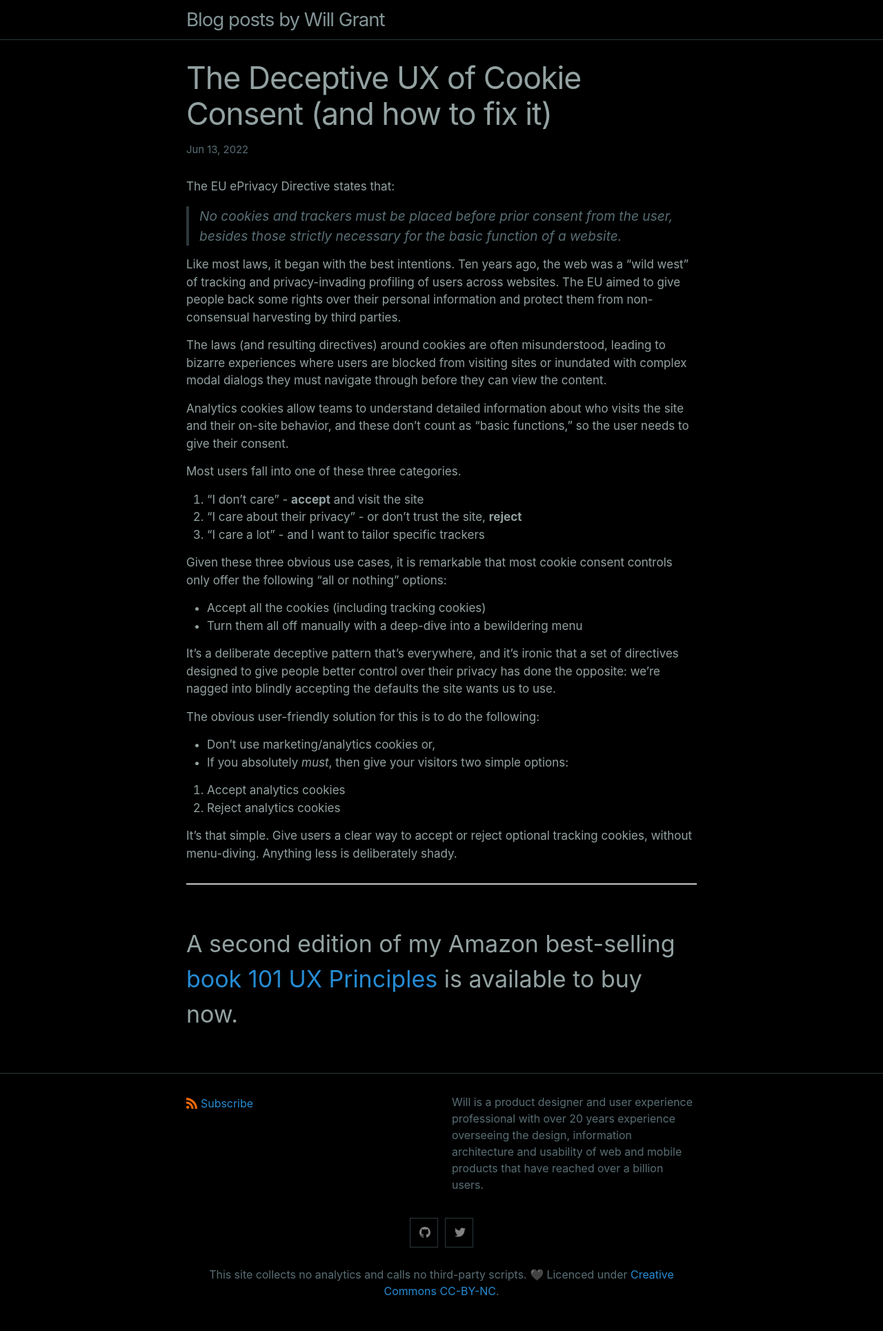
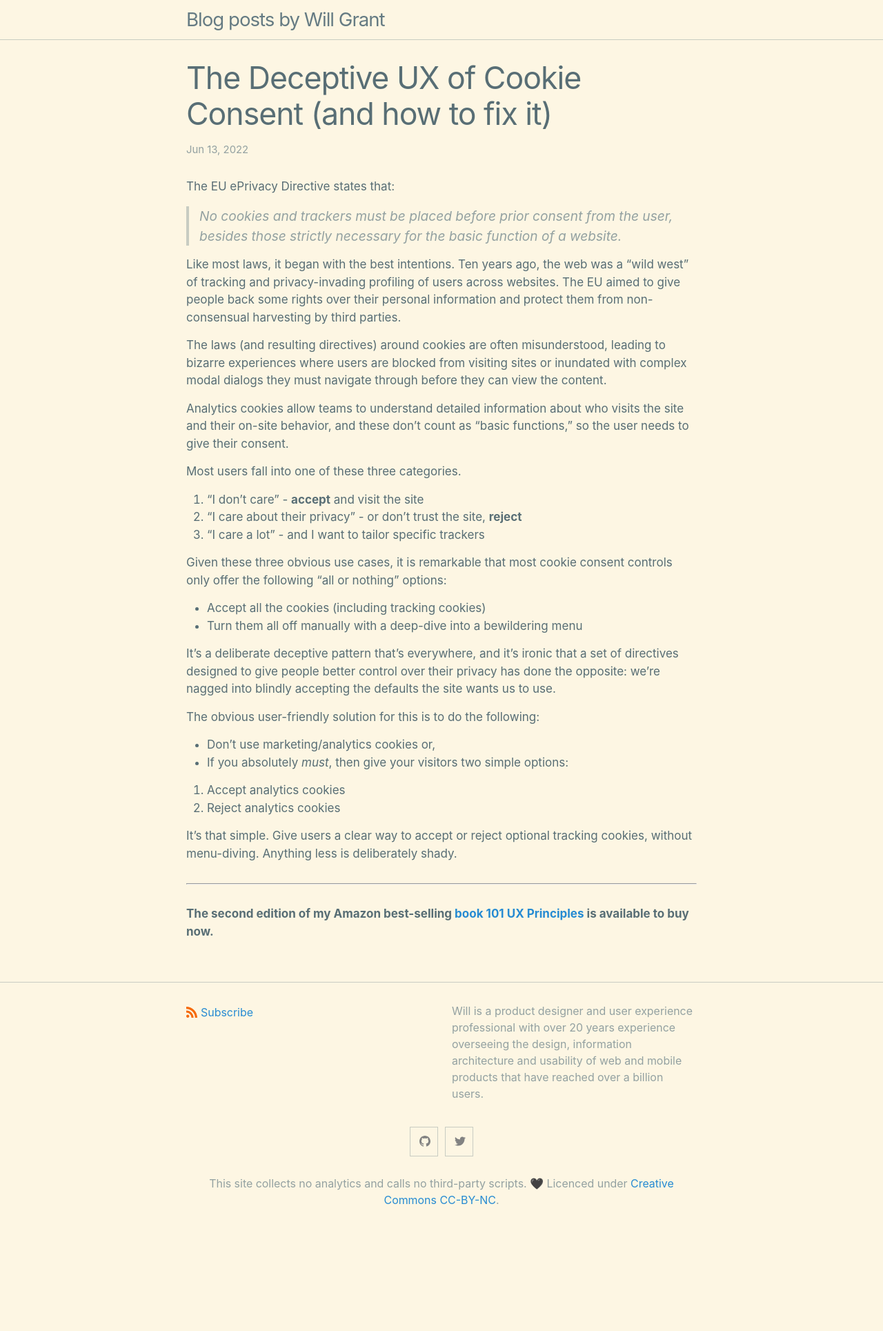
Before and after one commit to wgx/blog.willgrant.org, a Jekyll site: the page built from _posts/2022-06-13-fix-deceptive-ux-cookie-consent.markdown, in a window 1280 px wide. Shown: the whole page at 69% size. Built offline with Jekyll 4.4.1, drawn with Linux system fonts in a browser that asks for light colours; after the commit the page ends 1797 px from its top, so only the background shows below that.

Commit message:
pre-order to buy swap

```diff
--- a/_posts/2022-06-13-fix-deceptive-ux-cookie-consent.markdown
+++ b/_posts/2022-06-13-fix-deceptive-ux-cookie-consent.markdown
@@ -38,4 +38,4 @@ It’s that simple. Give users a clear way to accept or reject optional tracking
 
 ---
 
-## A second edition of my Amazon best-selling [book 101 UX Principles](https://uxbook.io/) is available to buy now.
+**The second edition of my Amazon best-selling [book 101 UX Principles](https://uxbook.io/) is available to buy now.**
--- a/assets/css/style.scss
+++ b/assets/css/style.scss
@@ -3,5 +3,5 @@
 ---
 
 @import
-  "minima/skins/{{ site.minima.skin | default: 'solarized-dark' }}",
+  "minima/skins/{{ site.minima.skin | default: 'solarized' }}",
   "minima/initialize";
```
